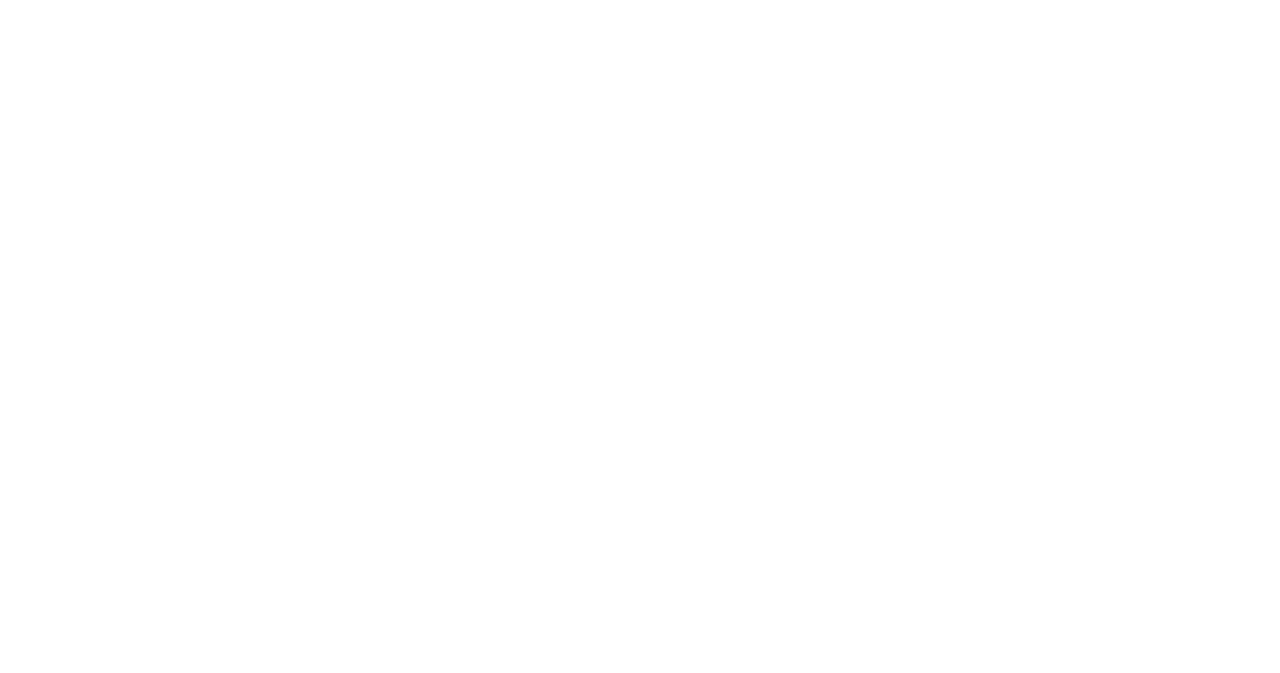
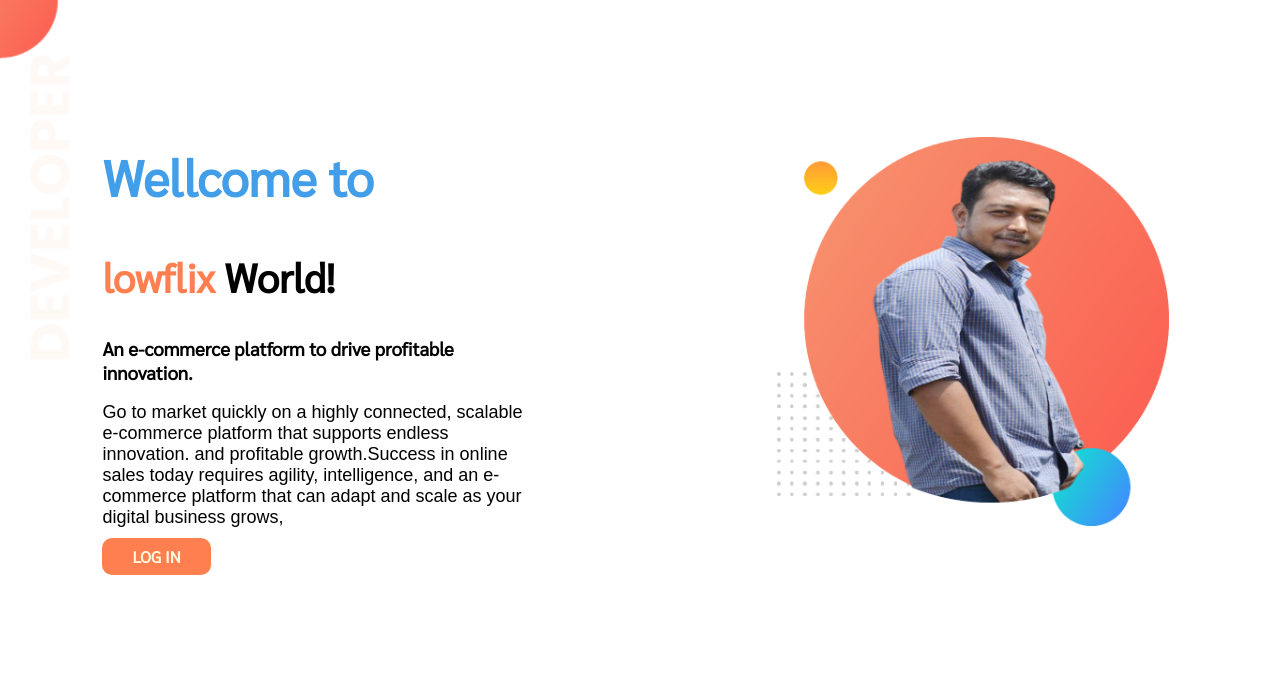
Before and after one commit to Mustain90/developer-portflio, a plain HTML site: page index.html in a window 1280 px wide. Drawn offline with Linux system fonts and the light colour scheme.

Commit message:
First commit

```diff
--- a/index.html
+++ b/index.html
@@ -1,13 +1,43 @@
 <!DOCTYPE html>
 <html lang="en">
+
 <head>
-    <meta charset="UTF-8">
-    <meta http-equiv="X-UA-Compatible" content="IE=edge">
-    <meta name="viewport" content="width=device-width, initial-scale=1.0">
-    <title>mustain portflio</title>
-    <link rel="stylesheet" href="style.css">
+   <meta charset="UTF-8">
+   <meta http-equiv="X-UA-Compatible" content="IE=edge">
+   <meta name="viewport" content="width=device-width, initial-scale=1.0">
+   <title>mustain portflio</title>
+   <link rel="preconnect" href="https://fonts.googleapis.com">
+   <link rel="preconnect" href="https://fonts.gstatic.com" crossorigin>
+   <link href="https://fonts.googleapis.com/css2?family=Sarabun&display=swap" rel="stylesheet">
+
+
+
+
+   <link rel="stylesheet" href="style.css">
+
 </head>
+
 <body>
+   <section class="top-benner">
+      <div class="half-width">
+         <h1>Wellcome to</h1>
+         <h2><span class="orange-color">lowflix</span> World!</h2>
+         <h3>An e-commerce platform to drive profitable innovation.</h3>
+
+         <p class="font-nila">Go to market quickly on a highly connected, scalable e-commerce platform that supports
+            endless innovation.
+            and
+            profitable growth.Success in online sales today requires agility, intelligence, and an e-commerce platform
+            that
+            can adapt and scale as your digital business grows,</p>
+
+         <a class="link-button" target="_blank" href="http://lowflix.com/">LOG IN</a>
+      </div>
+      <div class="half-width"><img src="images/murad.png" alt=""></div>
+   </section>
+
+
 
 </body>
+
 </html>
--- a/style.css
+++ b/style.css
@@ -0,0 +1,76 @@
+body {
+    font-family: 'Sarabun', sans-serif;
+    margin: 0px;
+
+}
+
+h1 {
+    color: rgb(66, 158, 233);
+    font-size: 50px;
+
+}
+
+h2 {
+
+    font-size: 40px;
+}
+
+h3 {
+    font-variant-east-asian: normal;
+
+}
+
+.font-nila {
+    font-size: 18px;
+    font-weight: 400;
+    font-family: Arial, Helvetica, sans-serif;
+
+
+}
+
+
+
+.orange-color {
+
+    color: coral;
+}
+
+section {
+    display: flex;
+
+}
+
+.half-width {
+    width: 50%;
+    padding: 8%;
+}
+
+.half-width img {
+    width: 90%;
+    padding: 8%;
+
+
+
+}
+
+.link-button {
+    background-color: coral;
+    color: cornsilk;
+    text-decoration: none;
+    padding: 8px 30px;
+    font-family: 'Sarabun', sans-serif;
+    border-radius: 10px;
+    background-image: -o-linear-gradient rgb(49, 34, 6) rgb(1, 1, 29);
+    font-weight: 700;
+
+
+}
+
+.top-benner {
+    background-image: url(images/top-banner.png);
+    background-repeat: no-repeat;
+
+
+
+
+}
```
Also changed, not shown: images/dream-bg.png (added), images/exp-bg.png (added), images/jhankar.png (added), images/jhankar2.png (added), images/multicolor-designify-removebg-preview.png (added), images/murad.png (added), images/my-bg - Copy.png (added), images/my-bg.png (added), images/my-bg2.png (added), images/top-banner.png (added), 7 other files.
